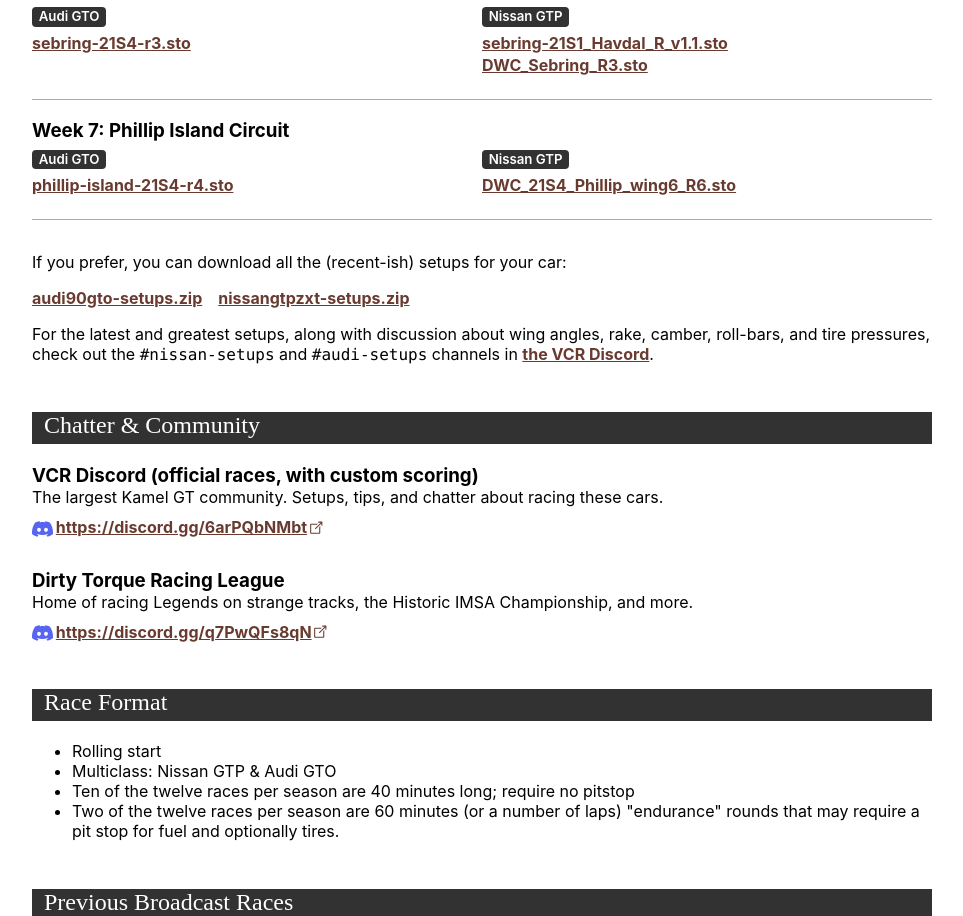
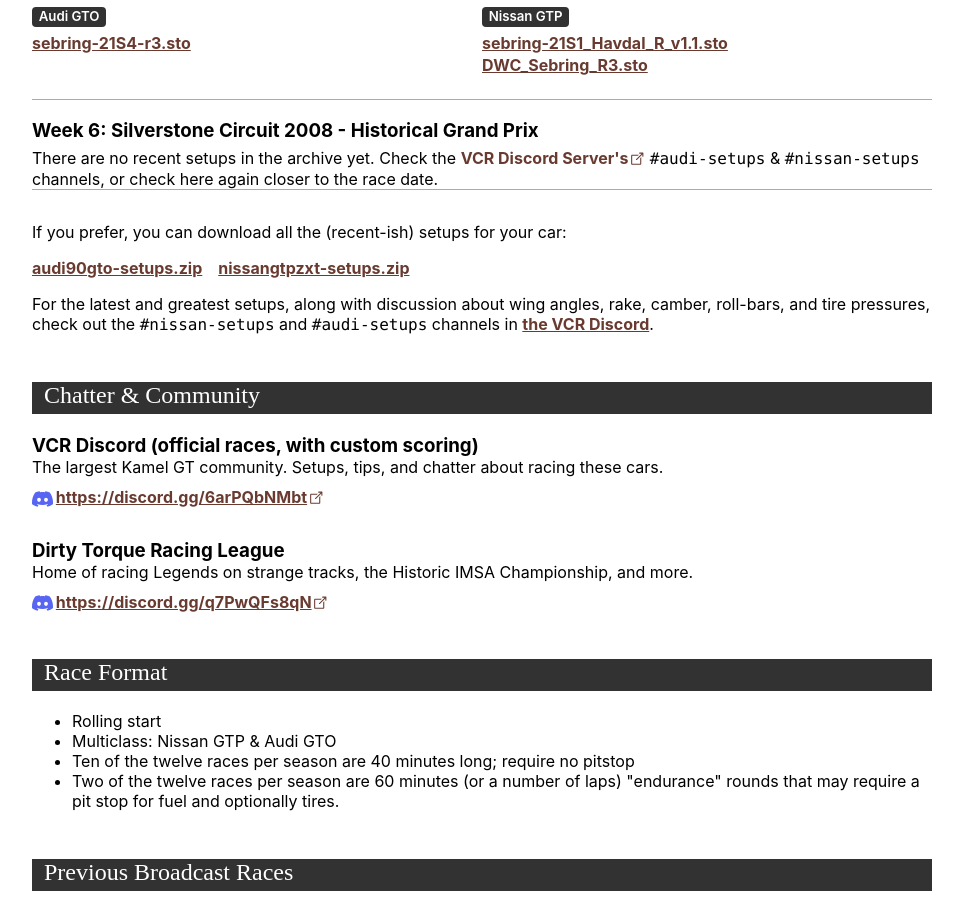
Before and after one commit to jamiehs/kamelgt, a React (Create React App) app: page / in a window 1280 px wide. Shown: the part 1261-2177 px from the top of the page, without its empty margins (158-1121 px from the left). Built offline with nearby package versions, Linux system fonts and the light colour scheme; a web font is replaced by a local one.

Commit message:
Adds setup fallback for missing weeks

```diff
--- a/src/components/Setups/Setups.js
+++ b/src/components/Setups/Setups.js
@@ -1,4 +1,5 @@
-import './Setups.scss';
+import './Setups.scss'
+import {VCR_DISCORD_URL} from '../../data/constants'
 
 import seasonSetups from '../../data/season-setups.json';
 const sortedRounds = seasonSetups.sort((a,b) => {return new Date(a.weekStart) - new Date(b.weekStart)});
@@ -20,11 +21,12 @@
                     let upcomingRound = weekEndGmt > new Date();
                     const setupsExist = (round.audi90gto && round.audi90gto.length > 0) || (round.nissangtpzxt && round.nissangtpzxt.length > 0);
 
-                    if(setupsExist && upcomingRound && outputRoundsCount < upcomingWeeks) {
+                    if(upcomingRound && outputRoundsCount < upcomingWeeks) {
                         outputRoundsCount++;
                         return (
                             <div className="round-container" key={round.label}>
                                 <h3><span className="week-prefix">Week {round.week}: </span>{round.label}</h3>
+                                {setupsExist ? (
                                     <div className="cars-grid">
                                         {round.audi90gto.length > 0 && (
                                             <div>
@@ -53,6 +55,11 @@
                                             </div>
                                         )}
                                     </div>
+                                ) : (
+                                    <div className="no-setups">
+                                        There are no recent setups in the archive yet. Check the <a href={VCR_DISCORD_URL} target="_blank" rel="noreferrer">VCR Discord Server's</a> <code>#audi-setups</code> & <code>#nissan-setups</code> channels, or check here again closer to the race date.
+                                    </div>
+                                )}
                             </div>
                         )
                     }
```
Lines whose indentation alone changed are shown as unchanged.
